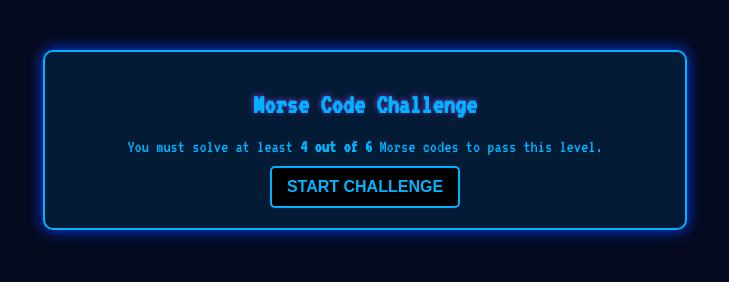
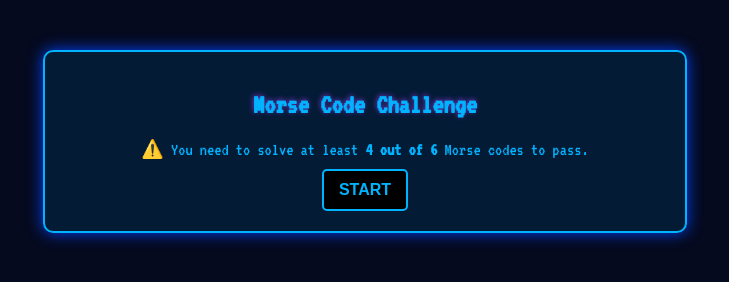
Before and after one commit to Swayam-2006/Morse-Code-game, a plain HTML site: page index.html in a window 1280 px wide. Both pictures are taken after a click on the button "SET 1". Shown: the whole page, without its empty margins (275-1004 px from the left). Drawn offline with Linux system fonts and the light colour scheme.

Commit message:
Update index.html

```diff
--- a/index.html
+++ b/index.html
@@ -18,9 +18,10 @@
             <button onclick="selectSet(3)">Set 3</button>
         </div>
 
-         <div id="levelMessage" style="display: none;">
-            <p>You must solve at least <strong>4 out of 6</strong> Morse codes to pass this level.</p>
-            <button onclick="startGame()">Start Challenge</button>
+        <!-- Level Message -->
+        <div id="levelMessage" style="display: none;">
+            <p>⚠️ You need to solve at least <strong>4 out of 6</strong> Morse codes to pass.</p>
+            <button onclick="startGame()">Start</button>
         </div>
 
         <!-- Game Area -->
@@ -31,8 +32,10 @@
             <button id="skipButton">Skip</button>
             <p id="feedback"></p>
             <p id="score">Score: 0</p>
-            <button id="nextButton" style="display: none;">Next</button>
         </div>
+
+        <!-- End Game Message -->
+        <div id="passMessage" style="display: none;"></div>
     </div>
 
     <script src="script.js"></script>
```
